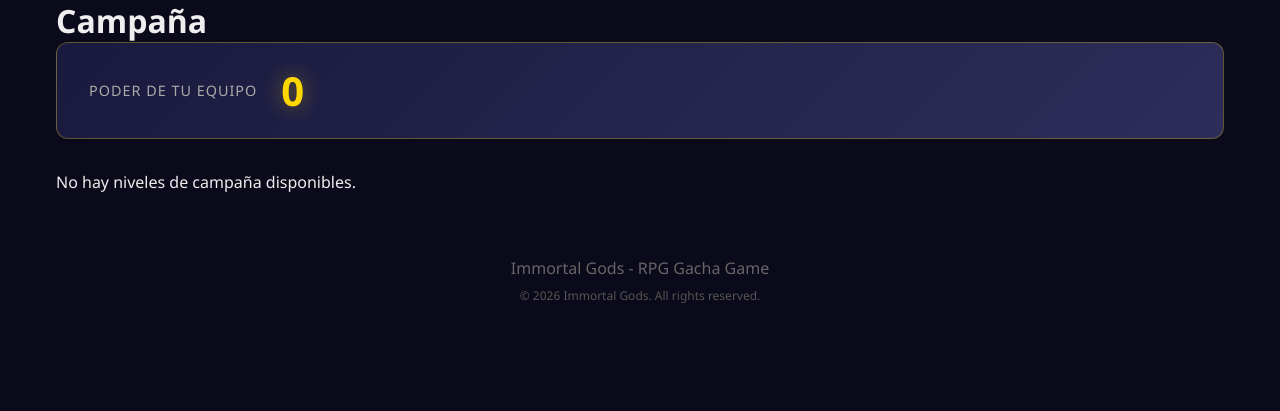
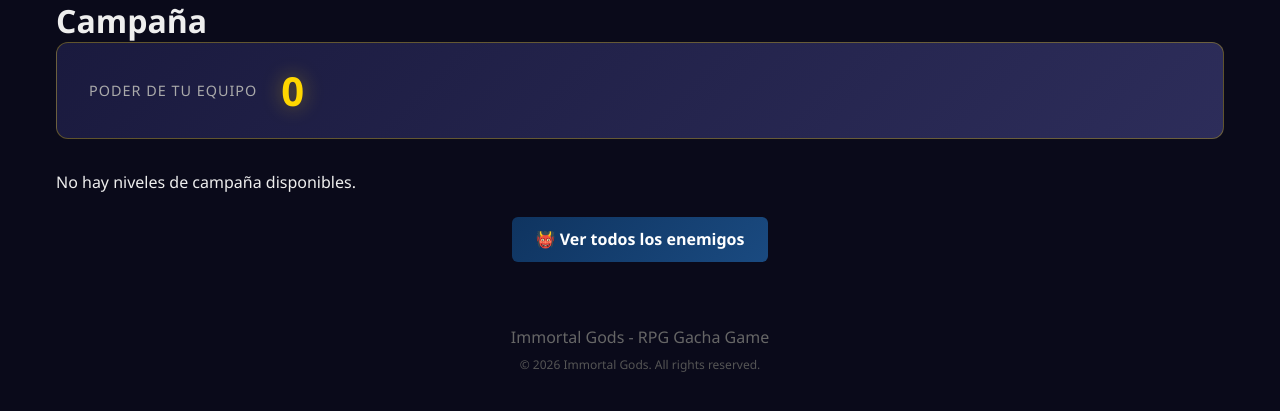
Before and after one commit to LizanDev/immortal_gods, a Django app: page /campaign/ in a window 1280 px wide. Shown: the part 138-549 px from the top of the page. Run offline with Django 5.2, Linux system fonts and the light colour scheme; the visitor is signed in with stand-in values (Sample User, id 1); data comes from the database, SQL or seed files in the repository; data that the repository does not hold is empty.

Commit message:
feat(campaign): add link to /enemies/ from campaign list page

```diff
--- a/templates/campaign/list.html
+++ b/templates/campaign/list.html
@@ -81,6 +81,10 @@
     {% empty %}
     <p>No hay niveles de campaña disponibles.</p>
     {% endfor %}
+</div>
+
+<div style="text-align: center; margin-top: 1.5rem;">
+    <a href="{% url 'campaign:enemies' %}" class="btn btn-secondary">👹 Ver todos los enemigos</a>
 </div>
 
 <style>
```
